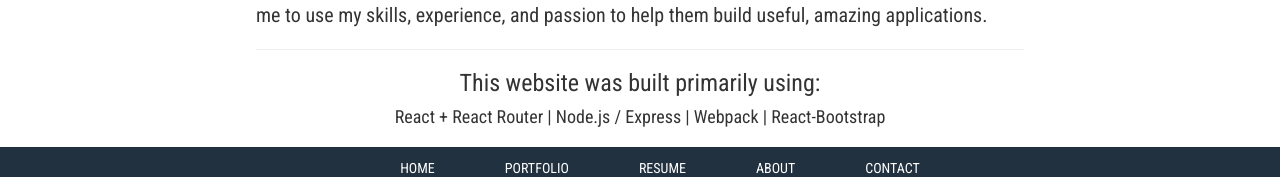
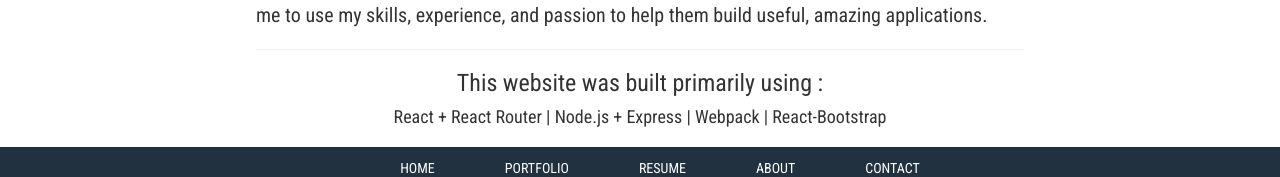
Before and after one commit to JordanHoang/personalPage, a React app: page / in a window 1280 px wide. Shown: the part 666-843 px from the top of the page. Built offline with nearby package versions, Linux system fonts and the light colour scheme; a web font is replaced by a local one.

Commit message:
changed node/express to node + express on home page

```diff
--- a/src/client/components/Home.jsx
+++ b/src/client/components/Home.jsx
@@ -40,8 +40,9 @@
           </div>
           <hr/>
           <div className="technologies">
-            <h3>This website was built primarily using: </h3>
-              <h4>React + React Router | Node.js / Express | Webpack | React-Bootstrap</h4>
+            <h3>This website was built primarily using
+            : </h3>
+              <h4>React + React Router | Node.js + Express | Webpack | React-Bootstrap</h4>
           </div>
         </div>
         <Footer/>
```
